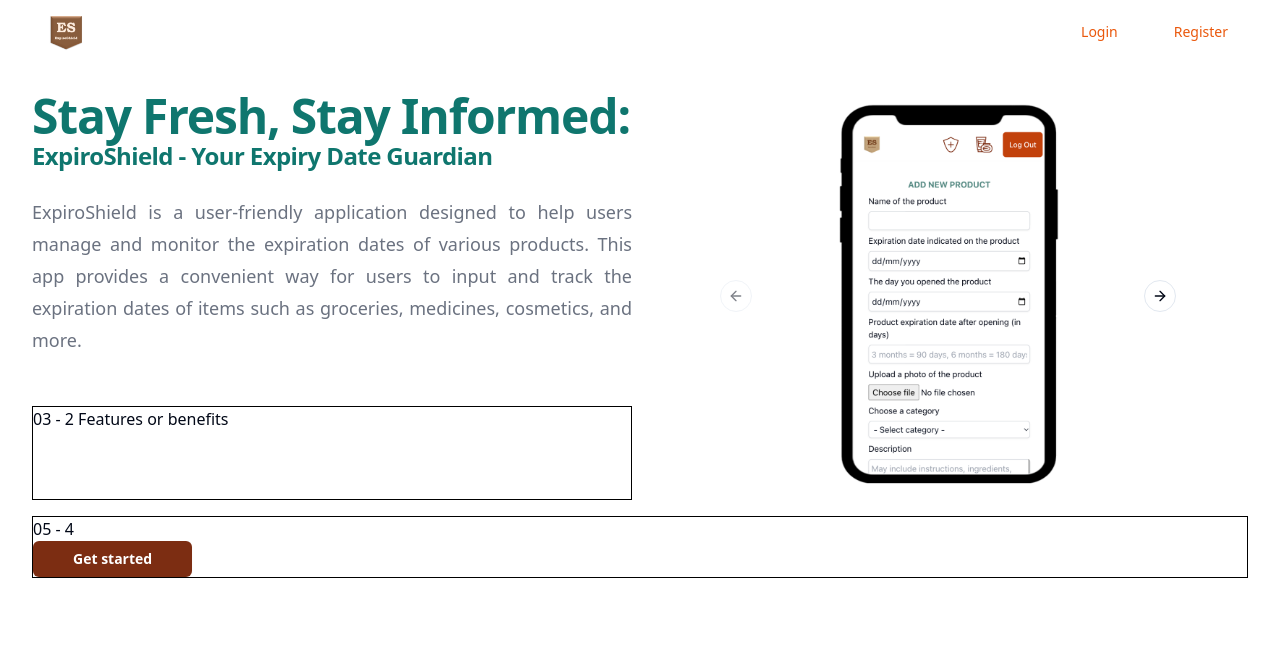
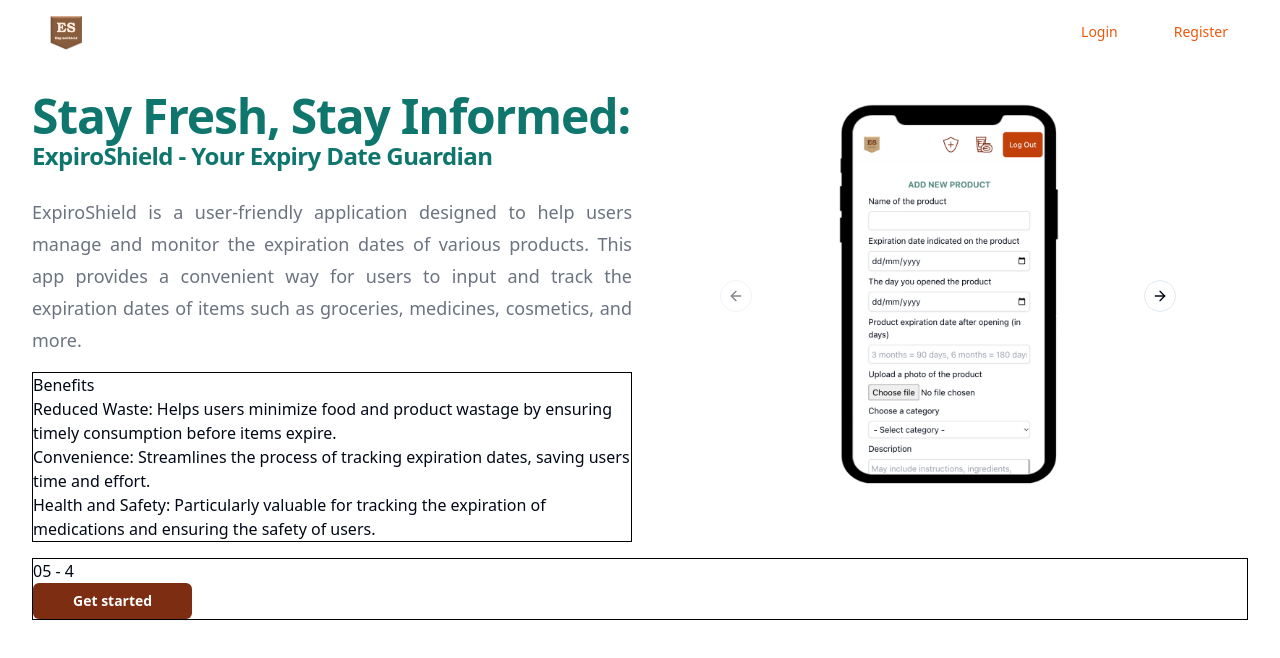
Before and after one commit to alenamosk/ExpiroShield, a Next.js app in the folder front/: page / in a window 1280 px wide. Shown: the top 658 px of the page. Built offline with nearby package versions, Linux system fonts and the light colour scheme.

Commit message:
working on the home page

```diff
--- a/front/src/pages/index.tsx
+++ b/front/src/pages/index.tsx
@@ -66,7 +66,19 @@
         </div>
 
         <div className="col-start-1 col-span-4 sm:col-span-2 row-span-2 border border-black">
-          <h1>03 - 2 Features or benefits</h1>
+          <h1>Benefits</h1>
+          <p>
+            Reduced Waste: Helps users minimize food and product wastage by
+            ensuring timely consumption before items expire.
+          </p>
+          <p>
+            Convenience: Streamlines the process of tracking expiration dates,
+            saving users time and effort.
+          </p>
+          <p>
+            Health and Safety: Particularly valuable for tracking the expiration
+            of medications and ensuring the safety of users.
+          </p>
         </div>
 
         <div className="col-span-4 border border-black">
```
